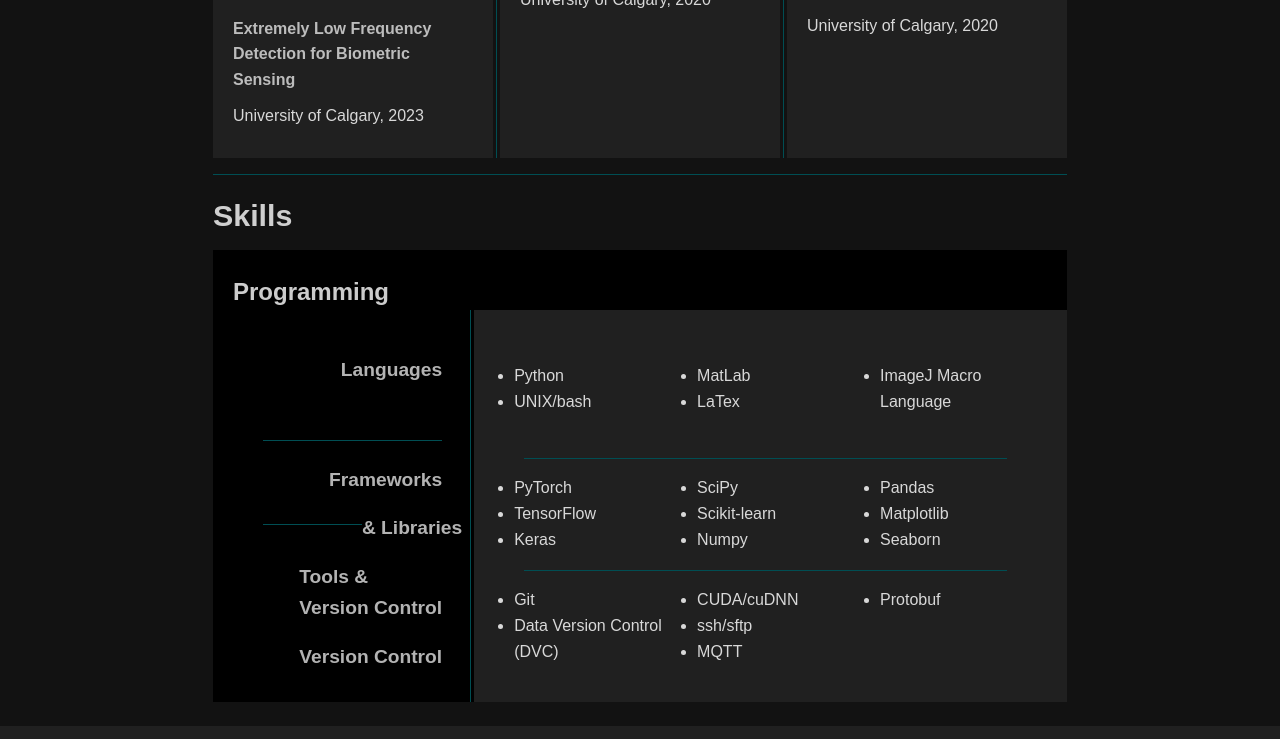
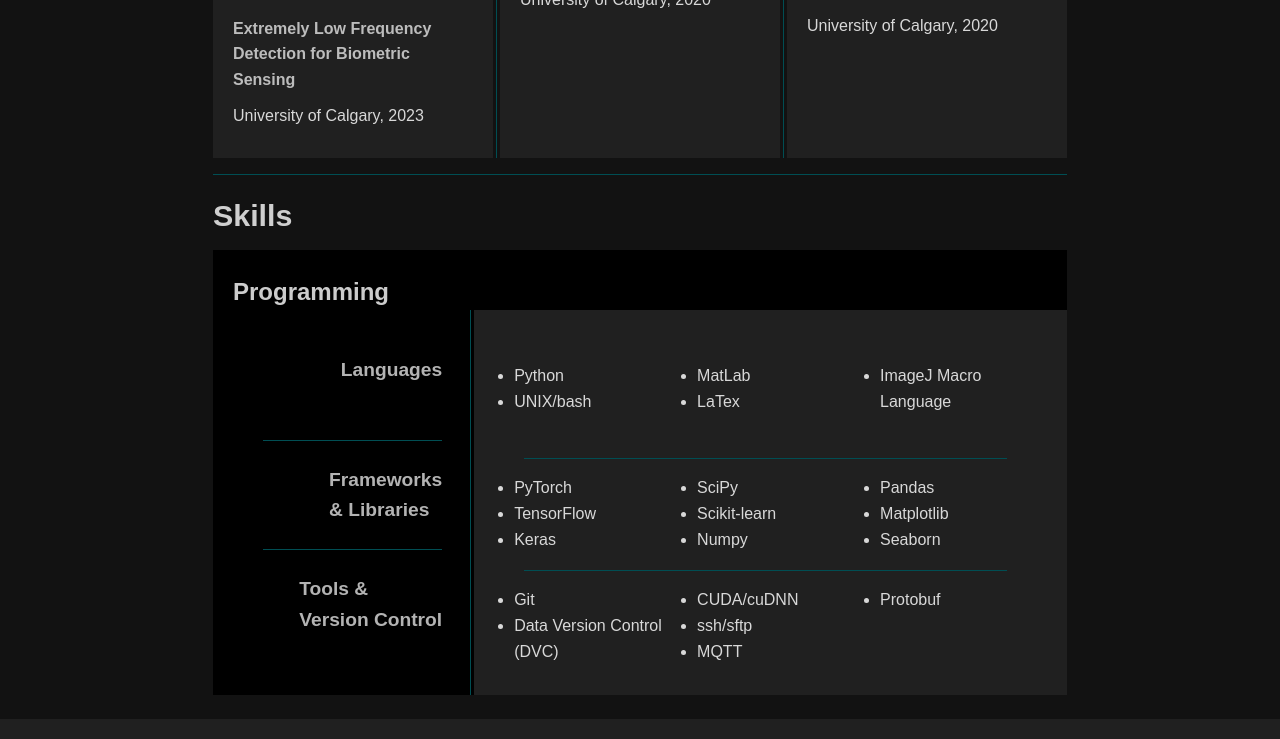
Before and after one commit to oliwhi/oliver_white, a Jekyll site: the page built from about.html, in a window 1280 px wide and 900 px high, scrolled down 1088 px, cut to the strip 0-739 px from the top of the window. Built offline with Jekyll 4.4.1, drawn with Linux system fonts in a browser that asks for light colours; nearby versions of some CDN libraries.

Commit message:
updated about

```diff
--- a/about.html
+++ b/about.html
@@ -171,13 +171,13 @@
             <br>
             <br>
             <hr style="margin-left: 30px; margin-right: 20px;">
-            <h4 class="alignright" style="padding-right: 20px; vertical-align: middle;">Frameworks</h4>
-            <h4 class="alignright">& Libraries</h4>
+            <h4 class="alignright" style="padding-right: 20px; vertical-align: middle;">Frameworks<br>& Libraries</h4>
+            <br>
             <br>
             <br>
             <hr style="margin-left: 30px; margin-right: 20px;">
             <h4 class="alignright" style="padding-right: 20px;">Tools &<br> Version Control</h4>
-            <h4 class="alignright" style="padding-right: 20px; vertical-align: middle;">Version Control</h4>
+            <br>
         </div>
         <div class="vertical-line-section" style="margin-top: 60px; margin-bottom: 0px;"></div>
         <div class="column-skills" style="background-color:#202020; width: 70%; margin-top: 60px;">
```
